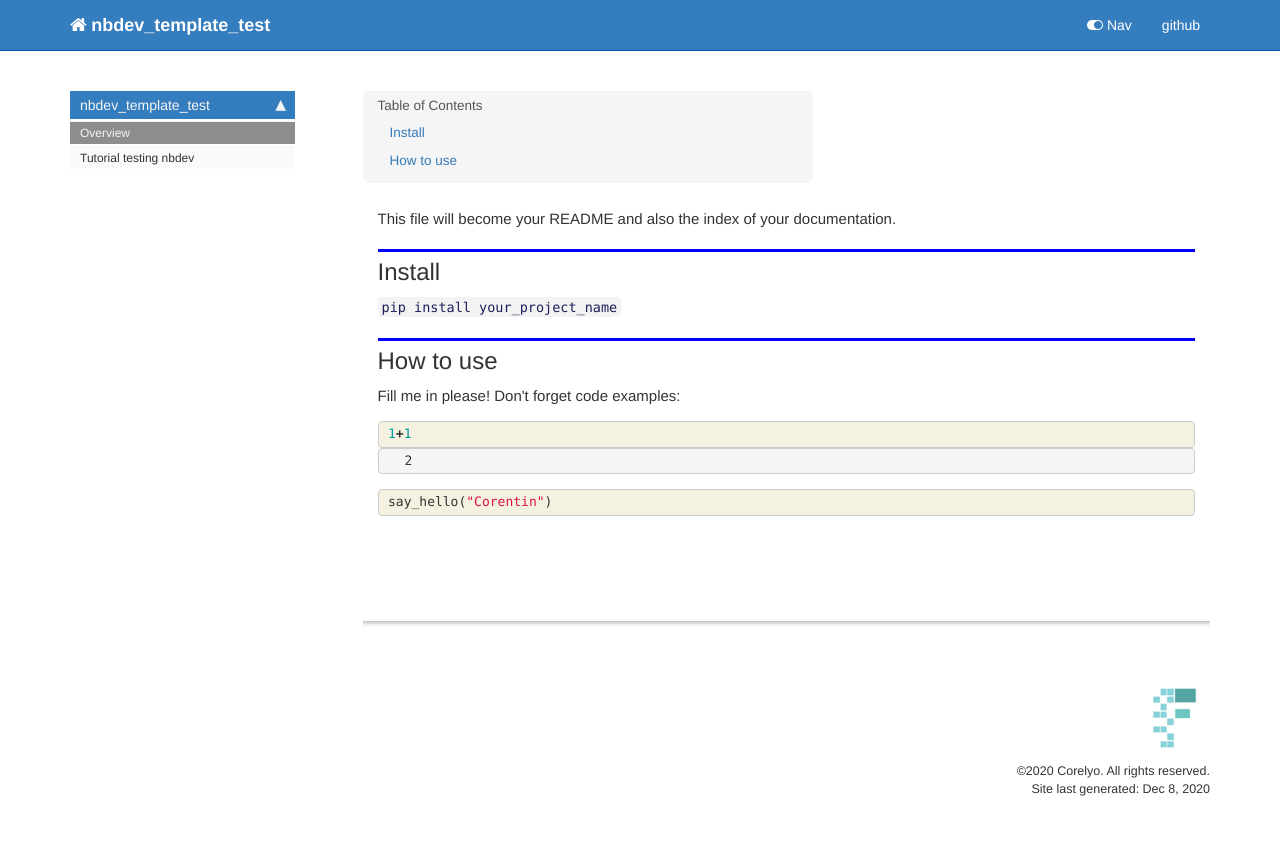
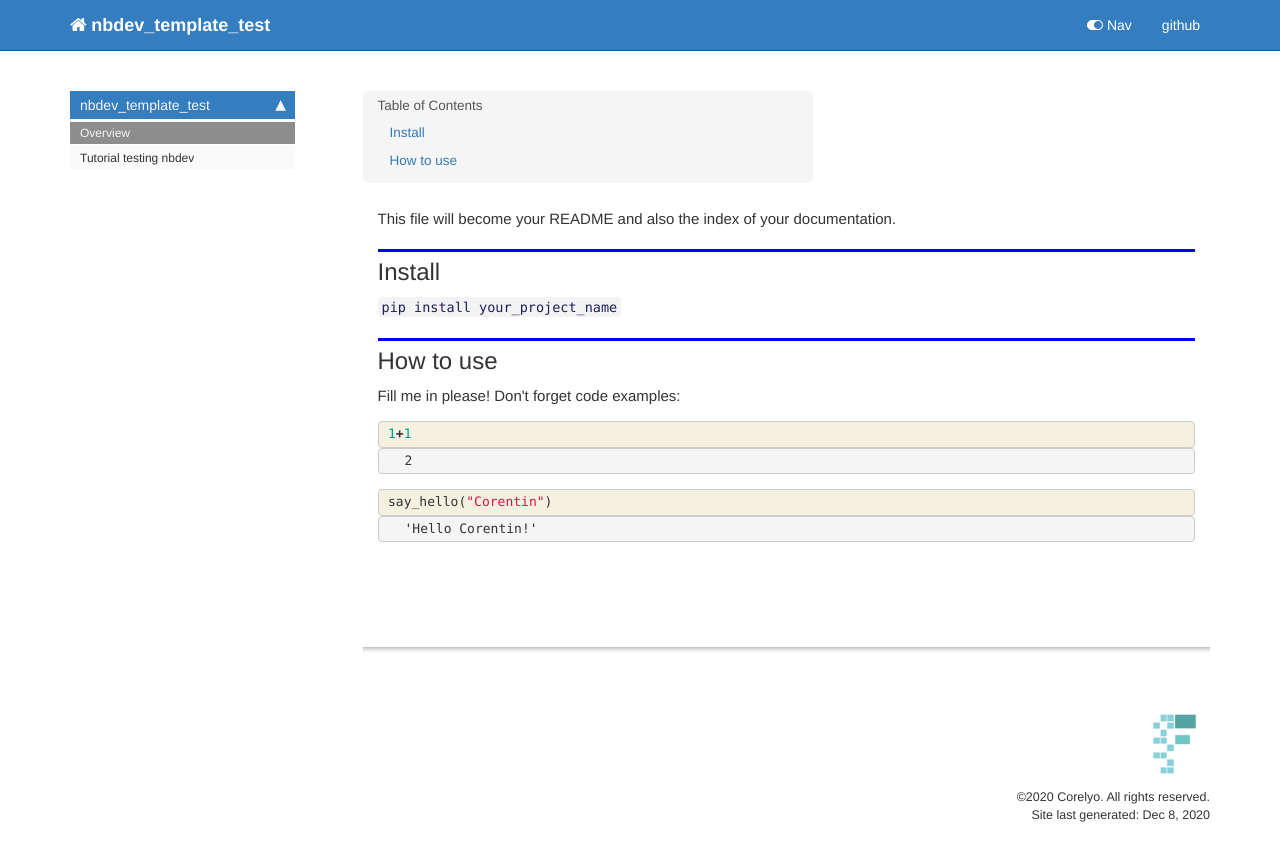
Before and after one commit to CoMartel/nbdev_tutorial, a Jekyll site: the page built from docs/index.html, in a window 1280 px wide. Shown: the top 861 px of the page. Built offline with Jekyll 4.4.1, drawn with Linux system fonts in a browser that asks for light colours; nearby versions of some CDN libraries; comment, search, counter and statistics services are not loaded.

```diff
--- a/docs/index.html
+++ b/docs/index.html
@@ -109,6 +109,22 @@
 </div>
 </div>
 
+<div class="output_wrapper">
+<div class="output">
+
+<div class="output_area">
+
+
+
+<div class="output_text output_subarea output_execute_result">
+<pre>&#39;Hello Corentin!&#39;</pre>
+</div>
+
+</div>
+
+</div>
+</div>
+
 </div>
     {% endraw %}
 
```
Also changed, not shown: README.md.
